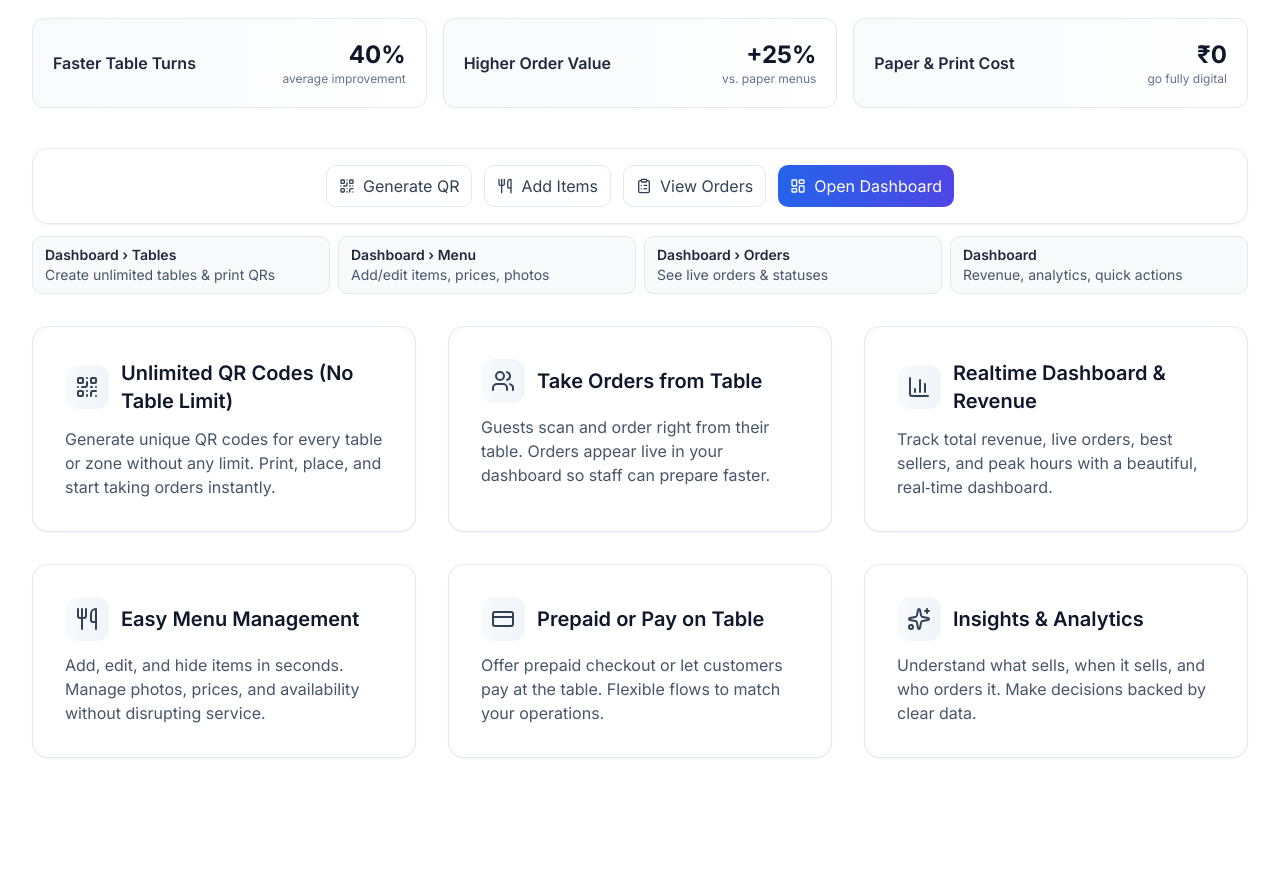
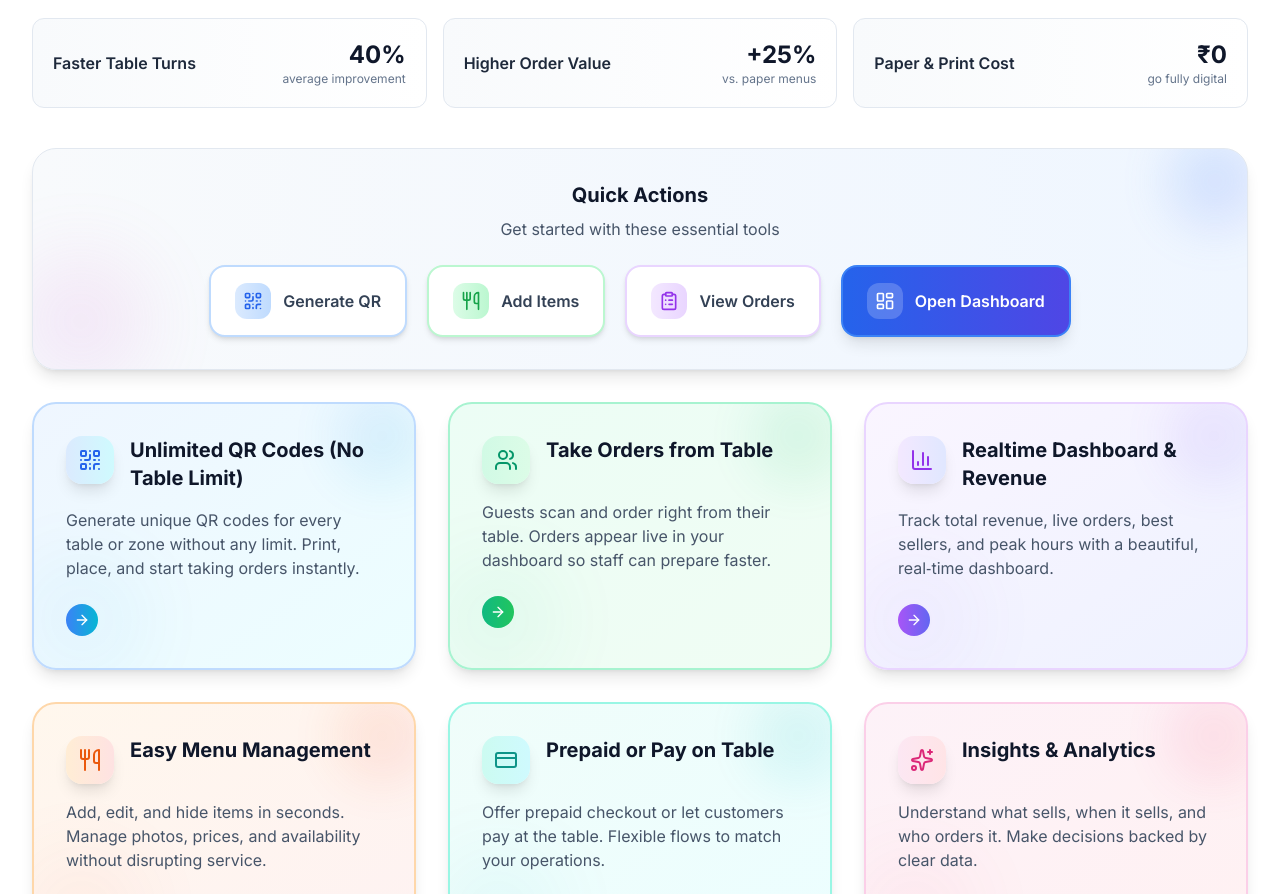
Before and after one commit to ANKITROYCHOWDHURY54/Quick_Bite_Qr, a Next.js app: page / in a window 1280 px wide. Shown: the part 1900-2794 px from the top of the page. Built offline with nearby package versions, Linux system fonts and the light colour scheme; no server answers.

Commit message:
new changes added

```diff
--- a/src/app/page.tsx
+++ b/src/app/page.tsx
@@ -5,7 +5,6 @@
 import { motion } from "framer-motion";
 import { QrCode, Smartphone, Clock, Users, ArrowRight, Star, CheckCircle2, ShieldCheck, Zap, Server, Building2, Utensils, ChevronRight, Award, Sparkles, Menu, X, BarChart3, CreditCard, UserPlus, ClipboardList, Settings, LayoutDashboard, MapPin } from "lucide-react";
 import Link from "next/link";
-import Image from "next/image";
 import { useRef, useEffect, useState } from "react";
 import { Avatar, AvatarImage, AvatarFallback } from "@/components/ui/avatar";
 
@@ -381,7 +380,7 @@ export default function Home() {
                     <div className="w-3 h-3 bg-red-500 rounded-full"></div>
                     <div className="w-3 h-3 bg-yellow-500 rounded-full"></div>
                     <div className="w-3 h-3 bg-green-500 rounded-full"></div>
-                    <span className="text-sm text-slate-500 ml-2">QuickBiteQR Demo</span>
+                    <span className="text-sm text-slate-500 ml-2">QuickBiteQR</span>
                   </div>
                   <h3 className="font-semibold text-slate-900 mb-2">See it in action</h3>
                   <p className="text-sm text-slate-600">
@@ -552,35 +551,61 @@ export default function Home() {
             </div>
           </motion.div>
 
-          {/* Owner Toolbar */}
+          {/* Eye-catching Owner Toolbar */}
           <div className="mb-8">
-            <div className="bg-white/80 backdrop-blur-md border border-slate-200 rounded-2xl shadow-sm p-3 sm:p-4 flex flex-wrap gap-2 sm:gap-3 justify-center">
-              <Link href="/login?next=%2Fdashboard%2Ftables" className="inline-flex items-center gap-2 px-3 py-2 rounded-lg border border-slate-200 hover:border-slate-300 text-slate-700 hover:text-slate-900 transition-colors">
-                <QrCode className="w-4 h-4" /> Generate QR
-              </Link>
-              <Link href="/login?next=%2Fdashboard%2Fmenu" className="inline-flex items-center gap-2 px-3 py-2 rounded-lg border border-slate-200 hover:border-slate-300 text-slate-700 hover:text-slate-900 transition-colors">
-                <Utensils className="w-4 h-4" /> Add Items
-              </Link>
-              <Link href="/login?next=%2Fdashboard%2Forders" className="inline-flex items-center gap-2 px-3 py-2 rounded-lg border border-slate-200 hover:border-slate-300 text-slate-700 hover:text-slate-900 transition-colors">
-                <ClipboardList className="w-4 h-4" /> View Orders
-              </Link>
-              <Link href="/login?next=%2Fdashboard" className="inline-flex items-center gap-2 px-3 py-2 rounded-lg bg-gradient-to-r from-blue-600 to-indigo-600 text-white hover:from-blue-700 hover:to-indigo-700 transition-colors">
-                <LayoutDashboard className="w-4 h-4" /> Open Dashboard
-              </Link>
-            </div>
-            {/* Where these buttons go */}
-            <div className="mt-3 grid grid-cols-1 sm:grid-cols-2 lg:grid-cols-4 gap-2">
-              {[
-                { label: 'Generate QR', path: 'Dashboard › Tables', note: 'Create unlimited tables & print QRs' },
-                { label: 'Add Items', path: 'Dashboard › Menu', note: 'Add/edit items, prices, photos' },
-                { label: 'View Orders', path: 'Dashboard › Orders', note: 'See live orders & statuses' },
-                { label: 'Open Dashboard', path: 'Dashboard', note: 'Revenue, analytics, quick actions' },
-              ].map((i, idx) => (
-                <div key={idx} className="bg-slate-50 border border-slate-200 rounded-lg px-3 py-2 text-xs sm:text-sm">
-                  <div className="font-semibold text-slate-800">{i.path}</div>
-                  <div className="text-slate-600">{i.note}</div>
-                </div>
-              ))}
+            <div className="relative bg-gradient-to-r from-slate-50 to-blue-50 border border-slate-200 rounded-3xl shadow-lg p-6 sm:p-8 overflow-hidden">
+              {/* Background decorative elements */}
+              <div className="absolute -top-4 -right-4 w-24 h-24 bg-gradient-to-br from-blue-400 to-indigo-400 rounded-full opacity-20 blur-xl"></div>
+              <div className="absolute -bottom-4 -left-4 w-32 h-32 bg-gradient-to-tr from-purple-400 to-pink-400 rounded-full opacity-15 blur-2xl"></div>
+
+              {/* Header */}
+              <div className="text-center mb-6 relative z-10">
+                <h3 className="text-xl font-bold text-slate-900 mb-2">Quick Actions</h3>
+                <p className="text-slate-600">Get started with these essential tools</p>
+              </div>
+
+              {/* Action buttons */}
+              <div className="flex flex-wrap gap-4 sm:gap-5 justify-center relative z-10">
+                <Link
+                  href="/login?next=%2Fdashboard%2Ftables"
+                  className="group inline-flex items-center gap-3 px-6 py-4 rounded-2xl bg-white border-2 border-blue-200 hover:border-blue-400 hover:bg-blue-50 text-slate-700 hover:text-blue-700 transition-all duration-300 shadow-md hover:shadow-xl hover:-translate-y-1"
+                >
+                  <div className="p-2 rounded-xl bg-gradient-to-r from-blue-100 to-blue-200 text-blue-600 group-hover:from-blue-200 group-hover:to-blue-300 transition-all duration-300">
+                    <QrCode className="w-5 h-5" />
+                  </div>
+                  <span className="font-semibold">Generate QR</span>
+                </Link>
+
+                <Link
+                  href="/login?next=%2Fdashboard%2Fmenu"
+                  className="group inline-flex items-center gap-3 px-6 py-4 rounded-2xl bg-white border-2 border-green-200 hover:border-green-400 hover:bg-green-50 text-slate-700 hover:text-green-700 transition-all duration-300 shadow-md hover:shadow-xl hover:-translate-y-1"
+                >
+                  <div className="p-2 rounded-xl bg-gradient-to-r from-green-100 to-green-200 text-green-600 group-hover:from-green-200 group-hover:to-green-300 transition-all duration-300">
+                    <Utensils className="w-5 h-5" />
+                  </div>
+                  <span className="font-semibold">Add Items</span>
+                </Link>
+
+                <Link
+                  href="/login?next=%2Fdashboard%2Forders"
+                  className="group inline-flex items-center gap-3 px-6 py-4 rounded-2xl bg-white border-2 border-purple-200 hover:border-purple-400 hover:bg-purple-50 text-slate-700 hover:text-purple-700 transition-all duration-300 shadow-md hover:shadow-xl hover:-translate-y-1"
+                >
+                  <div className="p-2 rounded-xl bg-gradient-to-r from-purple-100 to-purple-200 text-purple-600 group-hover:from-purple-200 group-hover:to-purple-300 transition-all duration-300">
+                    <ClipboardList className="w-5 h-5" />
+                  </div>
+                  <span className="font-semibold">View Orders</span>
+                </Link>
+
+                <Link
+                  href="/login?next=%2Fdashboard"
+                  className="group inline-flex items-center gap-3 px-6 py-4 rounded-2xl bg-gradient-to-r from-blue-600 to-indigo-600 text-white hover:from-blue-700 hover:to-indigo-700 transition-all duration-300 shadow-lg hover:shadow-xl hover:-translate-y-1 border-2 border-blue-500"
+                >
+                  <div className="p-2 rounded-xl bg-white/20 text-white group-hover:bg-white/30 transition-all duration-300">
+                    <LayoutDashboard className="w-5 h-5" />
+                  </div>
+                  <span className="font-semibold">Open Dashboard</span>
+                </Link>
+              </div>
             </div>
           </div>
 
@@ -596,48 +621,112 @@ export default function Home() {
                 title: 'Unlimited QR Codes (No Table Limit)',
                 desc: 'Generate unique QR codes for every table or zone without any limit. Print, place, and start taking orders instantly.',
                 icon: <QrCode className="w-6 h-6" />,
+                gradient: 'from-blue-500 to-cyan-500',
+                bgGradient: 'from-blue-50 to-cyan-50',
+                iconBg: 'from-blue-100 to-cyan-100',
+                iconColor: 'text-blue-600',
+                borderColor: 'border-blue-200',
+                hoverBorder: 'hover:border-blue-300',
               },
               {
                 title: 'Take Orders from Table',
                 desc: 'Guests scan and order right from their table. Orders appear live in your dashboard so staff can prepare faster.',
                 icon: <Users className="w-6 h-6" />,
+                gradient: 'from-emerald-500 to-green-500',
+                bgGradient: 'from-emerald-50 to-green-50',
+                iconBg: 'from-emerald-100 to-green-100',
+                iconColor: 'text-emerald-600',
+                borderColor: 'border-emerald-200',
+                hoverBorder: 'hover:border-emerald-300',
               },
               {
                 title: 'Realtime Dashboard & Revenue',
                 desc: 'Track total revenue, live orders, best sellers, and peak hours with a beautiful, real‑time dashboard.',
                 icon: <BarChart3 className="w-6 h-6" />,
+                gradient: 'from-purple-500 to-indigo-500',
+                bgGradient: 'from-purple-50 to-indigo-50',
+                iconBg: 'from-purple-100 to-indigo-100',
+                iconColor: 'text-purple-600',
+                borderColor: 'border-purple-200',
+                hoverBorder: 'hover:border-purple-300',
               },
               {
                 title: 'Easy Menu Management',
                 desc: 'Add, edit, and hide items in seconds. Manage photos, prices, and availability without disrupting service.',
                 icon: <Utensils className="w-6 h-6" />,
+                gradient: 'from-orange-500 to-red-500',
+                bgGradient: 'from-orange-50 to-red-50',
+                iconBg: 'from-orange-100 to-red-100',
+                iconColor: 'text-orange-600',
+                borderColor: 'border-orange-200',
+                hoverBorder: 'hover:border-orange-300',
               },
               {
                 title: 'Prepaid or Pay on Table',
                 desc: 'Offer prepaid checkout or let customers pay at the table. Flexible flows to match your operations.',
                 icon: <CreditCard className="w-6 h-6" />,
+                gradient: 'from-teal-500 to-cyan-500',
+                bgGradient: 'from-teal-50 to-cyan-50',
+                iconBg: 'from-teal-100 to-cyan-100',
+                iconColor: 'text-teal-600',
+                borderColor: 'border-teal-200',
+                hoverBorder: 'hover:border-teal-300',
               },
               {
                 title: 'Insights & Analytics',
                 desc: 'Understand what sells, when it sells, and who orders it. Make decisions backed by clear data.',
                 icon: <Sparkles className="w-6 h-6" />,
+                gradient: 'from-pink-500 to-rose-500',
+                bgGradient: 'from-pink-50 to-rose-50',
+                iconBg: 'from-pink-100 to-rose-100',
+                iconColor: 'text-pink-600',
+                borderColor: 'border-pink-200',
+                hoverBorder: 'hover:border-pink-300',
               },
             ].map((f, i) => (
               <motion.div
                 key={i}
                 variants={fadeInUp}
-                whileHover={{ y: -4, scale: 1.01 }}
-                className="bg-white rounded-2xl border border-slate-200 hover:border-slate-300 shadow-sm hover:shadow-lg transition-all duration-300 p-5 sm:p-6 lg:p-8"
-              >
-                <div className="flex items-center gap-3 mb-3">
-                  <div className="p-2.5 rounded-xl bg-gradient-to-r from-slate-50 to-slate-100 text-slate-700">
-                    {f.icon}
+                whileHover={{ y: -8, scale: 1.02 }}
+                className={`relative group bg-gradient-to-br ${f.bgGradient} rounded-3xl border-2 ${f.borderColor} ${f.hoverBorder} shadow-lg hover:shadow-2xl transition-all duration-500 p-6 sm:p-7 lg:p-8 overflow-hidden`}
+              >
+                {/* Background decorative elements */}
+                <div className={`absolute -top-4 -right-4 w-24 h-24 bg-gradient-to-br ${f.gradient} rounded-full opacity-10 blur-xl group-hover:opacity-20 transition-opacity duration-500`}></div>
+                <div className={`absolute -bottom-4 -left-4 w-32 h-32 bg-gradient-to-tr ${f.gradient} rounded-full opacity-5 blur-2xl group-hover:opacity-15 transition-opacity duration-500`}></div>
+
+                {/* Card content */}
+                <div className="relative z-10">
+                  {/* Icon and title section */}
+                  <div className="flex items-start gap-4 mb-4">
+                    <div className={`p-3 rounded-2xl bg-gradient-to-r ${f.iconBg} ${f.iconColor} shadow-lg group-hover:shadow-xl transition-all duration-300 group-hover:scale-110`}>
+                      {f.icon}
+                    </div>
+                    <div className="flex-1">
+                      <h3 className="text-lg sm:text-xl font-bold text-slate-900 group-hover:text-slate-800 transition-colors duration-300 leading-tight">
+                        {f.title}
+                      </h3>
+                    </div>
                   </div>
-                  <h3 className="text-lg sm:text-xl font-semibold text-slate-900">{f.title}</h3>
-                </div>
-                <p className="text-slate-600 text-sm sm:text-base leading-relaxed">
-                  {f.desc}
-                </p>
+
+                  {/* Description */}
+                  <p className="text-slate-600 text-sm sm:text-base leading-relaxed mb-6 group-hover:text-slate-700 transition-colors duration-300">
+                    {f.desc}
+                  </p>
+
+                  {/* Action indicator */}
+                  <div className="flex items-center justify-between">
+                    <div className={`w-8 h-8 rounded-full bg-gradient-to-r ${f.gradient} flex items-center justify-center group-hover:scale-110 transition-transform duration-300`}>
+                      <ArrowRight className="w-4 h-4 text-white" />
+                    </div>
+                    <div className={`h-1 w-12 bg-gradient-to-r ${f.gradient} rounded-full opacity-0 group-hover:opacity-100 transition-opacity duration-300`}></div>
+                  </div>
+                </div>
+
+                {/* Hover effect overlay */}
+                <div className={`absolute inset-0 bg-gradient-to-br ${f.gradient} opacity-0 group-hover:opacity-5 transition-opacity duration-500 rounded-3xl`}></div>
+
+                {/* Bottom accent line */}
+                <div className={`absolute bottom-0 left-0 right-0 h-1 bg-gradient-to-r ${f.gradient} rounded-b-3xl opacity-0 group-hover:opacity-100 transition-opacity duration-300`}></div>
               </motion.div>
             ))}
           </motion.div>
@@ -1307,30 +1396,7 @@ export default function Home() {
                 category: "Pricing",
                 icon: <Users className="w-5 h-5" />
               },
-              {
-                question: "How do payments work?",
-                answer: "We integrate with popular payment processors like Razorpay and Stripe. Customers can pay directly through the menu interface with secure, encrypted transactions.",
-                category: "Payments",
-                icon: <ShieldCheck className="w-5 h-5" />
-              },
-              {
-                question: "Can I track my restaurant's performance?",
-                answer: "Absolutely! Our analytics dashboard provides insights on popular items, peak hours, average order values, and customer preferences to help you optimize your business.",
-                category: "Analytics",
-                icon: <Zap className="w-5 h-5" />
-              },
-              {
-                question: "What if I need help or support?",
-                answer: "We offer comprehensive support through email, live chat, and phone. Pro and Business customers get priority support with dedicated account managers.",
-                category: "Support",
-                icon: <Server className="w-5 h-5" />
-              },
-              {
-                question: "Can I integrate with my existing POS system?",
-                answer: "Yes! We support integrations with most popular POS systems including Square, Toast, Clover, and more. Our API also allows custom integrations.",
-                category: "Integrations",
-                icon: <Building2 className="w-5 h-5" />
-              }
+
             ].map((faq, idx) => (
               <motion.div
                 key={idx}
```
